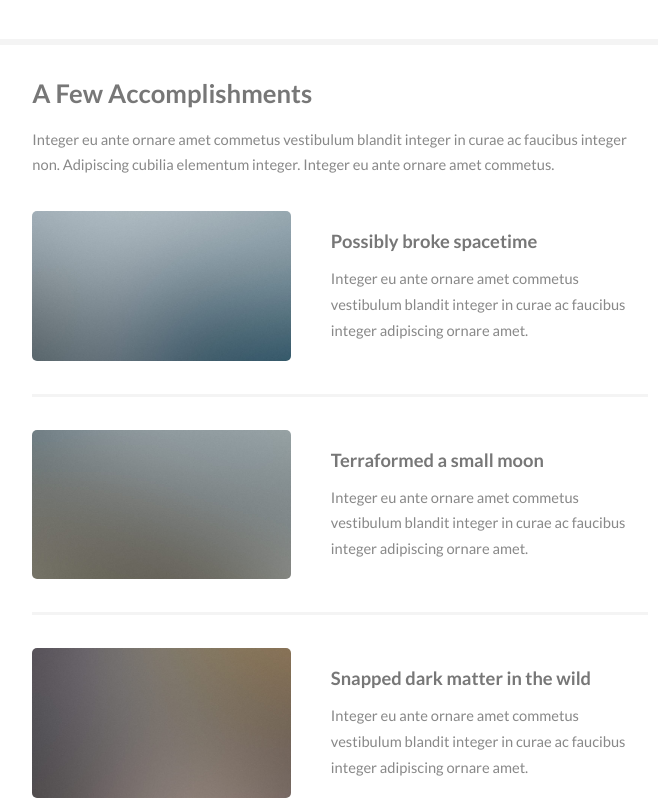
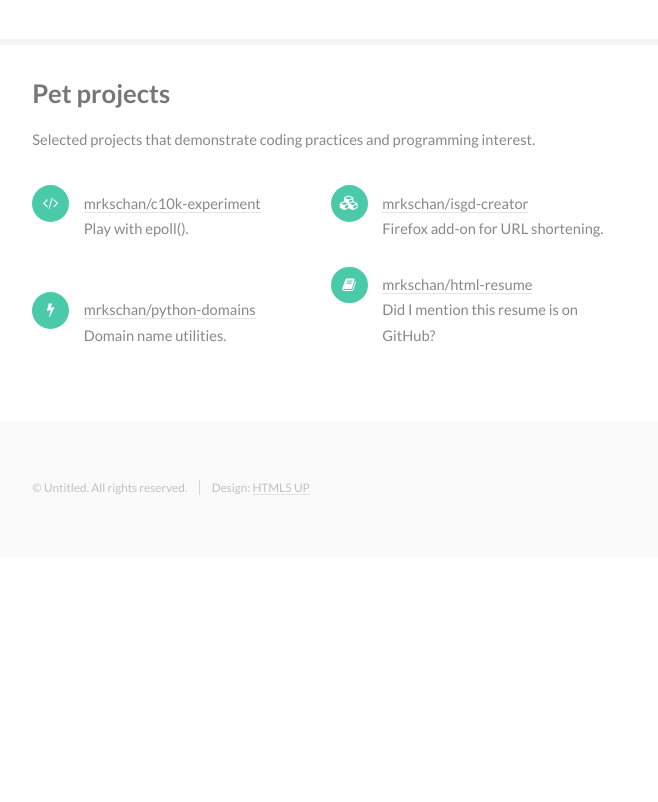
Before and after one commit to mrkschan/html-resume, a website: page index.html in a window 1280 px wide. Shown: the part 1080-1882 px from the top of the page, without its empty margins (153-811 px from the left). After the commit the page ends 1637 px from the top, so only its background shows below. Drawn offline with Linux system fonts and the light colour scheme.

Commit message:
Added pet projects section

```diff
--- a/index.html
+++ b/index.html
@@ -47,7 +47,7 @@
           <ul>
             <li><a href="#one" class="active">Profile</a></li>
             <li><a href="#two">What I Did</a></li>
-            <li><a href="#three">A Few Accomplishments</a></li>
+            <li><a href="#three">Pet projects</a></li>
           </ul>
         </nav>
       </section>
@@ -97,31 +97,27 @@
         <!-- Three -->
         <section id="three">
           <div class="container">
-            <h3>A Few Accomplishments</h3>
-            <p>Integer eu ante ornare amet commetus vestibulum blandit integer in curae ac faucibus integer non. Adipiscing cubilia elementum integer. Integer eu ante ornare amet commetus.</p>
-            <div class="features">
-              <article>
-                <a href="#" class="image"><img src="images/pic01.jpg" alt="" /></a>
-                <div class="inner">
-                  <h4>Possibly broke spacetime</h4>
-                  <p>Integer eu ante ornare amet commetus vestibulum blandit integer in curae ac faucibus integer adipiscing ornare amet.</p>
-                </div>
-              </article>
-              <article>
-                <a href="#" class="image"><img src="images/pic02.jpg" alt="" /></a>
-                <div class="inner">
-                  <h4>Terraformed a small moon</h4>
-                  <p>Integer eu ante ornare amet commetus vestibulum blandit integer in curae ac faucibus integer adipiscing ornare amet.</p>
-                </div>
-              </article>
-              <article>
-                <a href="#" class="image"><img src="images/pic03.jpg" alt="" /></a>
-                <div class="inner">
-                  <h4>Snapped dark matter in the wild</h4>
-                  <p>Integer eu ante ornare amet commetus vestibulum blandit integer in curae ac faucibus integer adipiscing ornare amet.</p>
-                </div>
-              </article>
-            </div>
+            <h3>Pet projects</h3>
+            <p>Selected projects that demonstrate coding practices and programming interest.</p>
+
+            <ul class="feature-icons">
+              <li class="fa-code">
+                <a href="https://github.com/mrkschan/c10k-experiment">mrkschan/c10k-experiment</a><br>
+                  Play with epoll().
+              </li>
+              <li class="fa-cubes">
+                <a href="https://github.com/mrkschan/isgd-creator">mrkschan/isgd-creator</a><br>
+                Firefox add-on for URL shortening.
+              </li>
+              <li class="fa-bolt">
+                <a href="https://github.com/mrkschan/python-domains">mrkschan/python-domains</a><br>
+                Domain name utilities.
+              </li>
+              <li class="fa-book">
+                <a href="https://github.com/mrkschan/html-resume">mrkschan/html-resume</a><br>
+                Did I mention this resume is on GitHub?
+              </li>
+            </ul>
           </div>
         </section>
       </div>
```
